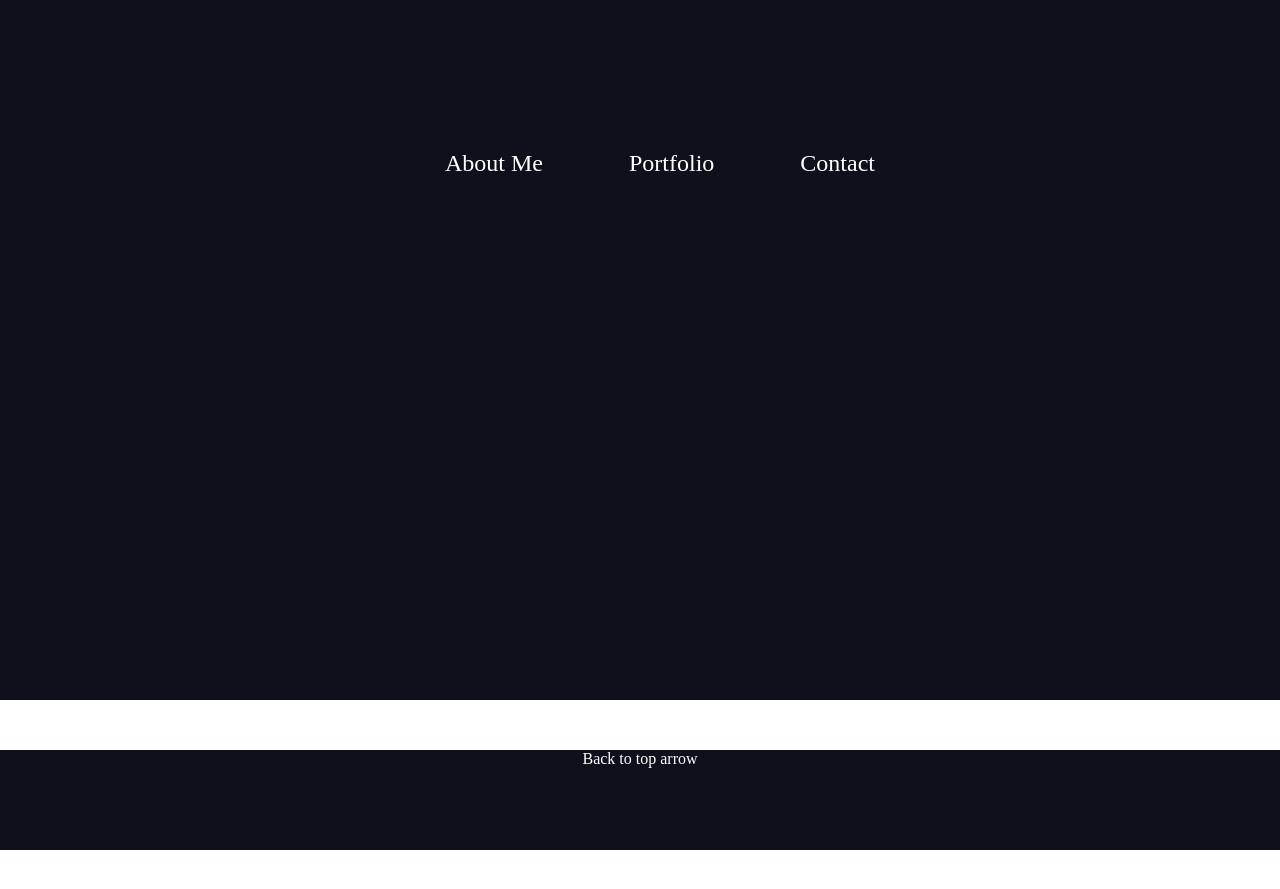
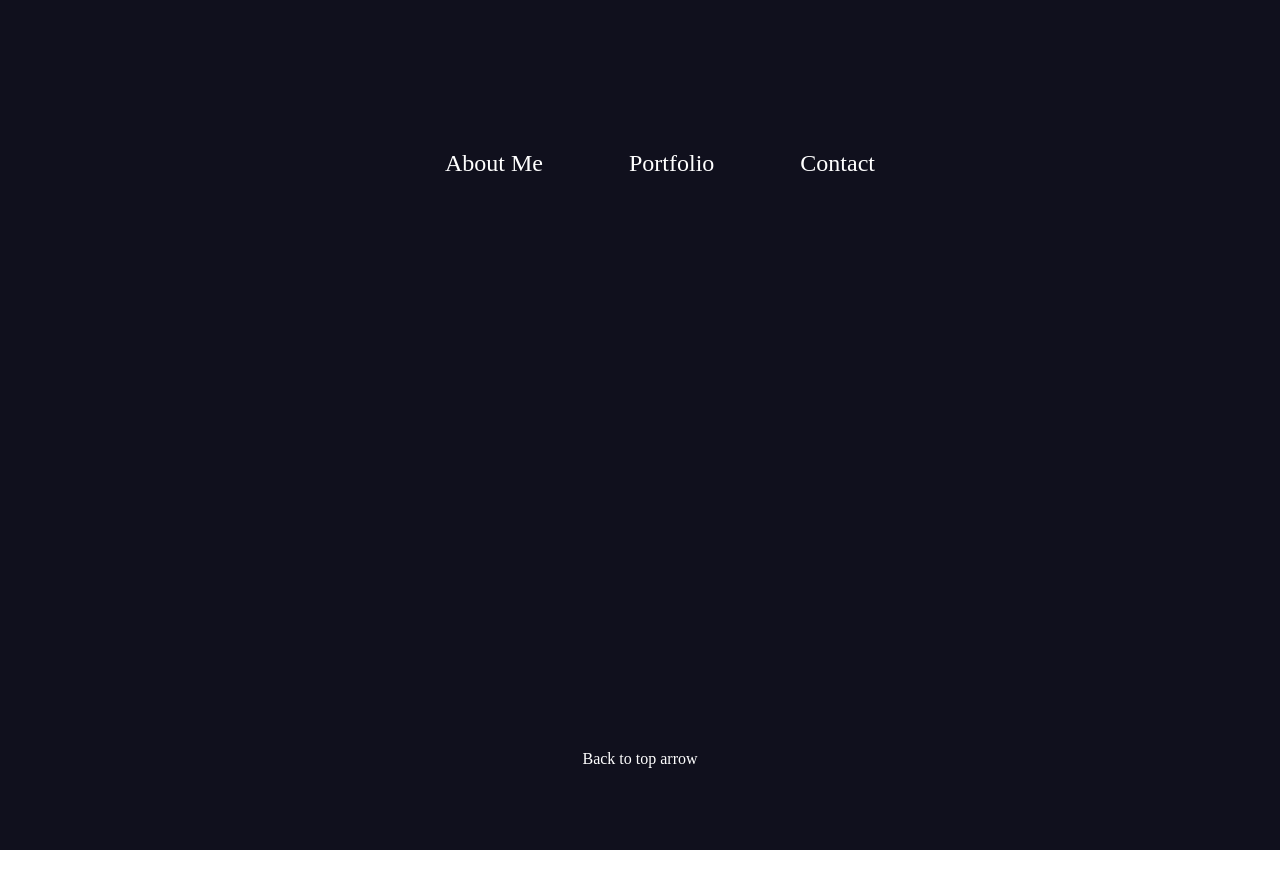
Before and after one commit to SteveReaume/SteveReaume, a Jekyll site: the page built from design.html, in a window 1280 px wide. Shown: the top 889 px of the page. Built offline with Jekyll 4.4.1, drawn with Linux system fonts in a browser that asks for light colours.

Commit message:
Update footer.scss

```diff
--- a/_sass/footer.scss
+++ b/_sass/footer.scss
@@ -1,6 +1,6 @@
 .footer {
     text-align: center;
-    margin-top: 50px;
+    padding-top: 50px;
     background-color: #10101D;
     height: 100px;
     color: white;
```
